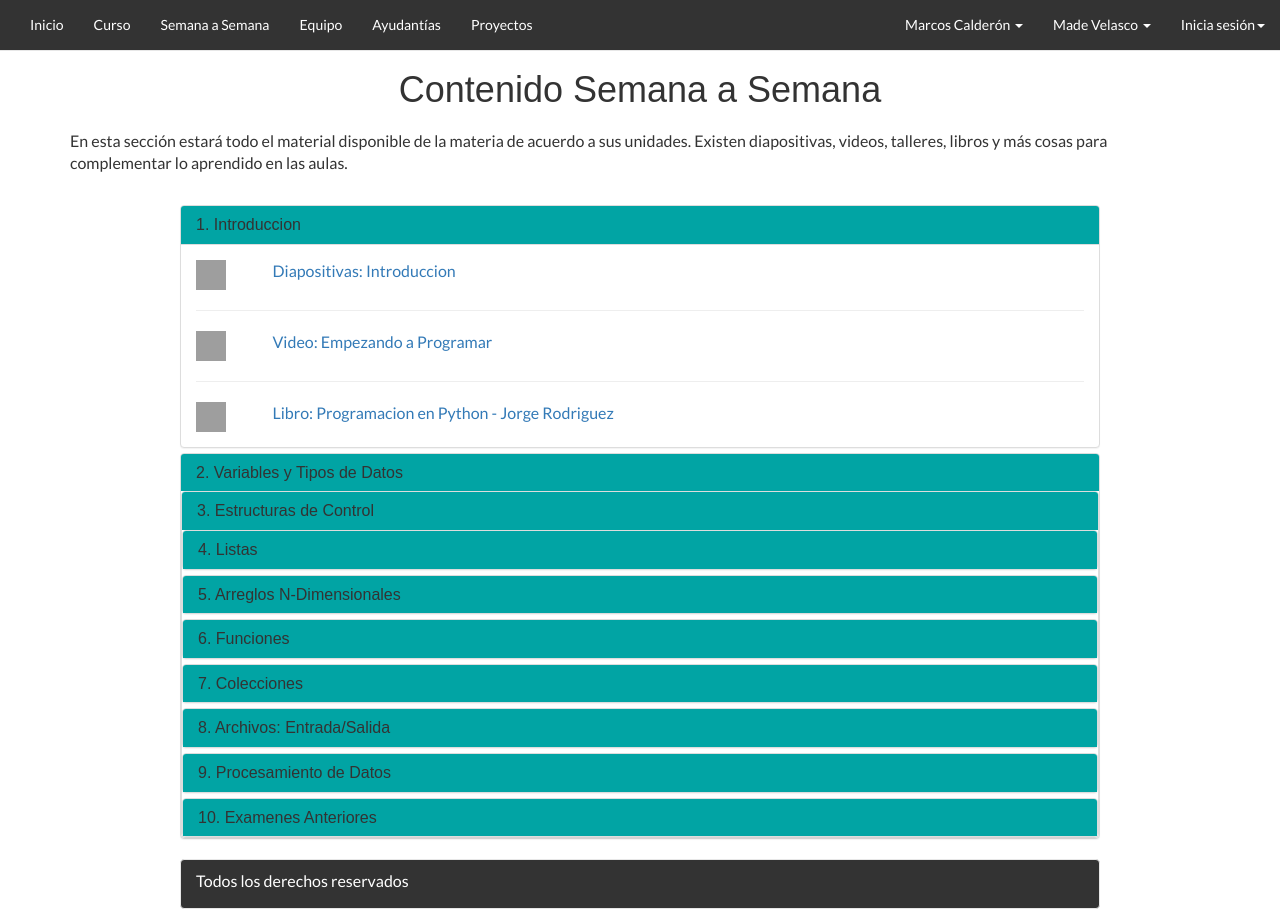
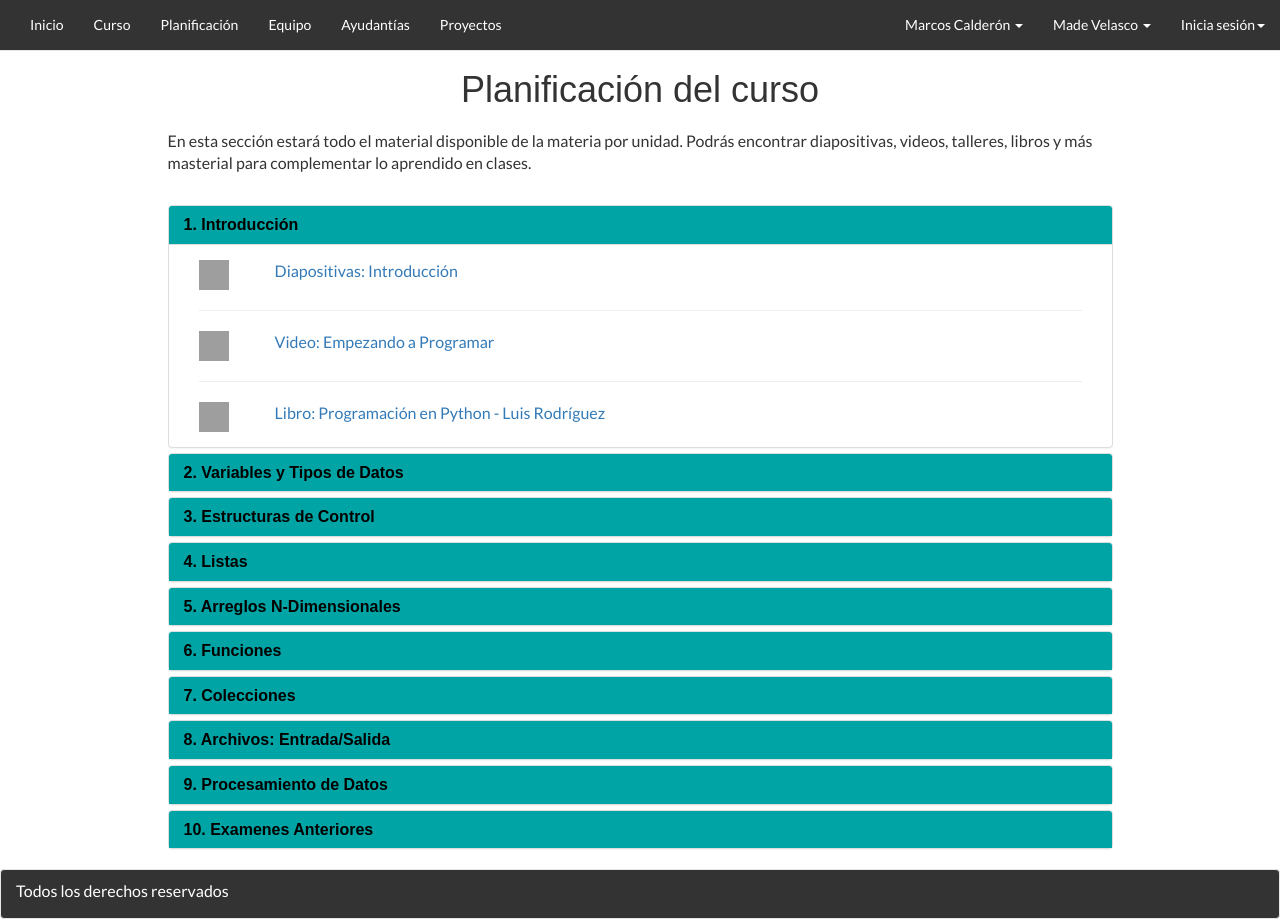
Before and after one commit to madevelascom/fundamentos, a CodeIgniter app: page /database/web/semanas in a window 1280 px wide. Run offline with CodeIgniter, Linux system fonts and the light colour scheme; some web fonts are replaced; grey boxes are pictures that could not be loaded.

Commit message:
Correcciones en Planificación (antes Semana a Semana)

```diff
--- a/application/views/frontend/menu.php
+++ b/application/views/frontend/menu.php
@@ -15,7 +15,7 @@
 			<ul class="nav navbar-nav">
 				<li><a href="<?php echo site_url("web/index"); ?>">Inicio <span class="sr-only">(current)</span></a></li>
 				<li><a href="<?php echo site_url("web/curso"); ?>">Curso</a></li>
-				<li><a href="<?php echo site_url("web/semanas"); ?>">Semana a Semana</a></li>
+				<li><a href="<?php echo site_url("web/semanas"); ?>">Planificación</a></li>
 				<li><a href="<?php echo site_url("web/equipo"); ?>">Equipo</a></li>
 				<li><a href="<?php echo site_url("web/ayudantias"); ?>">Ayudantías</a></li>
 				<li><a href="<?php echo site_url("web/proyectos"); ?>">Proyectos</a></li>
--- a/application/views/frontend/proyectos.php
+++ b/application/views/frontend/proyectos.php
@@ -1,7 +1,7 @@
 <header id="proyectos-header" class="mt-xs-50 mt-md-50 mt-lg-50">
-    <div class="container-fluid">
+    <div class="container">
         <div class="row">
-            <div class="col-lg-12">
+            <div class="col-lg-offset-1 col-lg-10">
                 <h1>Proyectos</h1>
             </div>
         </div>
--- a/application/views/frontend/semanas.php
+++ b/application/views/frontend/semanas.php
@@ -1,29 +1,34 @@
-
-<div class="container pt-70" id = 'semanas'>
-	<h1 class="align-center"> Contenido Semana a Semana </h1>
-	<p class = 'pt-20 curso-desc'>En esta sección estará todo el material disponible de la materia de acuerdo a sus unidades. Existen diapositivas, videos, talleres, libros y más cosas para complementar lo aprendido en las aulas.</p>
-	<div class = 'col-lg-offset-1 col-lg-10'>
-	<div class="panel-group pt-20" id="accordion" role="tablist" aria-multiselectable="true">
+<header id="semanas-header" class="container pt-70">
+	<h1 class="align-center"> Planificación del curso </h1>
+	<div class="row">
+		<div class="col-lg-10 col-lg-offset-1">
+			<p class = 'pt-20 curso-desc'>En esta sección estará todo el material disponible de la materia por unidad. Podrás encontrar diapositivas, videos, talleres, libros y más masterial para complementar lo aprendido en clases.</p>
+		</div>
+	</div>
+</header>
+<section id="semanas-body" class="container pt-20">
+	<div class="row">
+		<div class="col-lg-offset-1 col-lg-10">
+			<div class="panel-group" id="accordion" role="tablist" aria-multiselectable="true">
 				<div class="panel panel-default">
 					<div class="panel-heading" role="tab" id="headingOne">
-				<h4 class="panel-title">
-					<a role="button" data-toggle="collapse" data-parent="#accordion" href="#collapseOne" aria-expanded="true" aria-controls="collapseOne">
-						1. Introduccion
+						<a class="panel-link" role="button" data-toggle="collapse" data-parent="#accordion" href="#collapseOne" aria-expanded="true" aria-controls="collapseOne">
+							<h4 class="panel-title">1. Introducción</h4>
 						</a>
-				</h4>
 					</div>
 					<div id="collapseOne" class="panel-collapse collapse in" role="tabpanel" aria-labelledby="headingOne">
 						<div class="panel-body">
+							<div class="container-fluid">
 								<div class="row">
 									<div class="col-md-1 col-xs-2">
 										<img src="https://cdn3.iconfinder.com/data/icons/token/128/Slides.png" width="30" height="30">
 									</div>
 									<div class="col-md-5 col-xs-10">
-							<a href="<?php echo base_url('public/material fundamentos/Semana a Semana/Semana 1/01 - Introduccion.pptx'); ?>" download> Diapositivas: Introduccion </a>
+										<a href="<?php echo base_url('public/material fundamentos/Semana a Semana/Semana 1/01 - Introduccion.pptx'); ?>" download> Diapositivas: Introducción </a>
 									</div>
 								</div>
 								<hr>
-					<div class='row'>
+								<div class="row">
 									<div class="col-md-1 col-xs-2">
 										<img src="http://icons.iconarchive.com/icons/dtafalonso/android-l/256/Youtube-icon.png" width="30" height="30">
 									</div>
@@ -32,12 +37,13 @@
 									</div>
 								</div>
 								<hr>
-					<div class='row'>
+								<div class="row">
 									<div class="col-md-1 col-xs-2">
 										<img src="https://freeiconshop.com/files/edd/book-flat.png" width="30" height="30">
 									</div>
 									<div class="col-md-5 col-xs-10">
-							<a href="<?php echo base_url('public/material fundamentos/Semana a Semana/Semana 1/texto.pdf'); ?>" download> Libro: Programacion en Python - Jorge Rodriguez </a>
+										<a href="<?php echo base_url('public/material fundamentos/Semana a Semana/Semana 1/texto.pdf'); ?>" download> Libro: Programación en Python - Luis Rodríguez </a>
+									</div>
 								</div>
 							</div>
 						</div>
@@ -45,14 +51,13 @@
 				</div>
 				<div class="panel panel-default">
 					<div class="panel-heading" role="tab" id="headingTwo">
-				<h4 class="panel-title">
-					<a class="collapsed" role="button" data-toggle="collapse" data-parent="#accordion" href="#collapseTwo" aria-expanded="false" aria-controls="collapseTwo">
-						2. Variables y Tipos de Datos
+						<a class="collapsed panel-link" role="button" data-toggle="collapse" data-parent="#accordion" href="#collapseTwo" aria-expanded="false" aria-controls="collapseTwo">
+							<h4 class="panel-title">2. Variables y Tipos de Datos</h4>
 						</a>
-				</h4>
 					</div>
 					<div id="collapseTwo" class="panel-collapse collapse" role="tabpanel" aria-labelledby="headingTwo">
 						<div class="panel-body">
+							<div class="container-fluid">
 								<div class="row">
 									<div class="col-md-1 col-xs-2">
 										<img src="https://cdn3.iconfinder.com/data/icons/token/128/Slides.png" width="30" height="30">
@@ -67,7 +72,7 @@
 										<img src="https://cdn3.iconfinder.com/data/icons/token/128/Slides.png" width="30" height="30">
 									</div>
 									<div class="col-md-5 col-xs-10">
-							<a href="<?php echo base_url('public/material fundamentos/Semana a Semana/Semana 2/03 - Manejo de texto.pdf'); ?> download> Diapositivas: Manejo de Texto </a>
+										<a href="<?php echo base_url('public/material fundamentos/Semana a Semana/Semana 2/03 - Manejo de texto.pdf'); ?>" download> Diapositivas: Manejo de Texto </a>
 									</div>
 								</div>
 								<hr>
@@ -91,16 +96,16 @@
 							</div>
 						</div>
 					</div>
+				</div>
 				<div class="panel panel-default">
 					<div class="panel-heading" role="tab" id="headingThree">
-				<h4 class="panel-title">
-					<a class="collapsed" role="button" data-toggle="collapse" data-parent="#accordion" href="#collapseThree" aria-expanded="false" aria-controls="collapseThree">
-						3. Estructuras de Control
+						<a class="collapsed panel-link" role="button" data-toggle="collapse" data-parent="#accordion" href="#collapseThree" aria-expanded="false" aria-controls="collapseThree">
+							<h4 class="panel-title">3. Estructuras de Control</h4>
 						</a>
-				</h4>
 					</div>
 					<div id="collapseThree" class="panel-collapse collapse" role="tabpanel" aria-labelledby="headingThree">
 						<div class="panel-body">
+							<div class="container-fluid">
 								<div class="row">
 									<div class="col-md-1 col-xs-2">
 										<img src="https://cdn3.iconfinder.com/data/icons/token/128/Slides.png" width="30" height="30">
@@ -115,7 +120,7 @@
 										<img src="https://cdn3.iconfinder.com/data/icons/token/128/Slides.png" width="30" height="30">
 									</div>
 									<div class="col-md-5 col-xs-10">
-							<a href="<?php echo base_url('public/material fundamentos/Semana a Semana/Semana 3/05 - Lazos.pdf');?> download> Diapositivas: Lazos </a>
+										<a href="<?php echo base_url('public/material fundamentos/Semana a Semana/Semana 3/05 - Lazos.pdf');?>" download> Diapositivas: Lazos </a>
 									</div>
 								</div>
 								<hr>
@@ -139,16 +144,16 @@
 							</div>
 						</div>
 					</div>
+				</div>
 				<div class="panel panel-default">
 					<div class="panel-heading" role="tab" id="headingFour">
-				<h4 class="panel-title">
-					<a class="collapsed" role="button" data-toggle="collapse" data-parent="#accordion" href="#collapseFour" aria-expanded="false" aria-controls="collapseFour">
-						4. Listas
+						<a class="collapsed panel-link" role="button" data-toggle="collapse" data-parent="#accordion" href="#collapseFour" aria-expanded="false" aria-controls="collapseFour">
+							<h4 class="panel-title">4. Listas</h4>
 						</a>
-				</h4>
 					</div>
 					<div id="collapseFour" class="panel-collapse collapse" role="tabpanel" aria-labelledby="headingFour">
 						<div class="panel-body">
+							<div class="container-fluid">
 								<div class="row">
 									<div class="col-md-1 col-xs-2">
 										<img src="https://cdn3.iconfinder.com/data/icons/token/128/Slides.png" width="30" height="30">
@@ -196,16 +201,16 @@
 							</div>
 						</div>
 					</div>
+				</div>
 				<div class="panel panel-default">
 					<div class="panel-heading" role="tab" id="headingFive">
-				<h4 class="panel-title">
-					<a class="collapsed" role="button" data-toggle="collapse" data-parent="#accordion" href="#collapseFive" aria-expanded="false" aria-controls="collapseFive">
-						5. Arreglos N-Dimensionales
+						<a class="collapsed panel-link" role="button" data-toggle="collapse" data-parent="#accordion" href="#collapseFive" aria-expanded="false" aria-controls="collapseFive">
+							<h4 class="panel-title">5. Arreglos N-Dimensionales</h4>
 						</a>
-				</h4>
 					</div>
 					<div id="collapseFive" class="panel-collapse collapse" role="tabpanel" aria-labelledby="headingFive">
 						<div class="panel-body">
+							<div class="container-fluid">
 								<div class="row">
 									<div class="col-md-1 col-xs-2">
 										<img src="https://cdn3.iconfinder.com/data/icons/token/128/Slides.png" width="30" height="30">
@@ -271,16 +276,16 @@
 							</div>
 						</div>
 					</div>
+				</div>
 				<div class="panel panel-default">
 					<div class="panel-heading" role="tab" id="headingSix">
-				<h4 class="panel-title">
-					<a class="collapsed" role="button" data-toggle="collapse" data-parent="#accordion" href="#collapseSix" aria-expanded="false" aria-controls="collapseSix">
-						6. Funciones
+						<a class="collapsed panel-link" role="button" data-toggle="collapse" data-parent="#accordion" href="#collapseSix" aria-expanded="false" aria-controls="collapseSix">
+							<h4 class="panel-title">6. Funciones</h4>
 						</a>
-				</h4>
 					</div>
 					<div id="collapseSix" class="panel-collapse collapse" role="tabpanel" aria-labelledby="headingSix">
 						<div class="panel-body">
+							<div class="container-fluid">
 								<div class="row">
 									<div class="col-md-1 col-xs-2">
 										<img src="https://cdn3.iconfinder.com/data/icons/token/128/Slides.png" width="30" height="30">
@@ -319,13 +324,12 @@
 							</div>
 						</div>
 					</div>
+				</div>
 				<div class="panel panel-default">
 					<div class="panel-heading" role="tab" id="headingSeven">
-				<h4 class="panel-title">
-					<a class="collapsed" role="button" data-toggle="collapse" data-parent="#accordion" href="#collapseSeven" aria-expanded="false" aria-controls="collapseSeven">
-						7. Colecciones
+						<a class="collapsed panel-link" role="button" data-toggle="collapse" data-parent="#accordion" href="#collapseSeven" aria-expanded="false" aria-controls="collapseSeven">
+							<h4 class="panel-title">7. Colecciones</h4>
 						</a>
-				</h4>
 					</div>
 					<div id="collapseSeven" class="panel-collapse collapse" role="tabpanel" aria-labelledby="headingSeven">
 						<div class="panel-body">
@@ -378,11 +382,9 @@
 				</div>
 				<div class="panel panel-default">
 					<div class="panel-heading" role="tab" id="headingEight">
-				<h4 class="panel-title">
-					<a class="collapsed" role="button" data-toggle="collapse" data-parent="#accordion" href="#collapseEight" aria-expanded="false" aria-controls="collapseEight">
-						8. Archivos: Entrada/Salida
+						<a class="collapsed panel-link" role="button" data-toggle="collapse" data-parent="#accordion" href="#collapseEight" aria-expanded="false" aria-controls="collapseEight">
+							<h4 class="panel-title">8. Archivos: Entrada/Salida</h4>
 						</a>
-				</h4>
 					</div>
 					<div id="collapseEight" class="panel-collapse collapse" role="tabpanel" aria-labelledby="headingEight">
 						<div class="panel-body">
@@ -435,11 +437,9 @@
 				</div>
 				<div class="panel panel-default">
 					<div class="panel-heading" role="tab" id="headingNine">
-				<h4 class="panel-title">
-					<a class="collapsed" role="button" data-toggle="collapse" data-parent="#accordion" href="#collapseNine" aria-expanded="false" aria-controls="collapseNine">
-						9. Procesamiento de Datos
+						<a class="collapsed panel-link" role="button" data-toggle="collapse" data-parent="#accordion" href="#collapseNine" aria-expanded="false" aria-controls="collapseNine">
+							<h4 class="panel-title">9. Procesamiento de Datos</h4>
 						</a>
-				</h4>
 					</div>
 					<div id="collapseNine" class="panel-collapse collapse" role="tabpanel" aria-labelledby="headingNine">
 						<div class="panel-body">
@@ -474,11 +474,9 @@
 				</div>
 				<div class="panel panel-default">
 					<div class="panel-heading" role="tab" id="headingTen">
-				<h4 class="panel-title">
-					<a class="collapsed" role="button" data-toggle="collapse" data-parent="#accordion" href="#collapseTen" aria-expanded="false" aria-controls="collapseTen">
-						10. Examenes Anteriores
+						<a class="collapsed panel-link" role="button" data-toggle="collapse" data-parent="#accordion" href="#collapseTen" aria-expanded="false" aria-controls="collapseTen">
+							<h4 class="panel-title">10. Examenes Anteriores</h4>
 						</a>
-				</h4>
 					</div>
 					<div id="collapseTen" class="panel-collapse collapse" role="tabpanel" aria-labelledby="headingTen">
 						<div class="panel-body">
@@ -512,6 +510,6 @@
 					</div>
 				</div>
 			</div>
-
 		</div>
 	</div>
+</section>
--- a/public/frontend/css/ivan.css
+++ b/public/frontend/css/ivan.css
@@ -230,6 +230,26 @@ html, body {
 	padding-bottom: 0;
 }
 
+/**
+ * ========================================
+ * PROYECTOS
+ * ========================================
+ */
+
+/* ===BODY=== */
+#semanas-body .panel-title{
+	font-weight: bold;
+}
+#semanas-body .panel-link, #semanas-body .panel-link:visited{
+	color: #000;
+	transition: all 0.25s;
+}
+#semanas-body .panel-link:hover, #semanas-body .panel-link:focus{
+	color: #fff;
+	text-decoration: none;
+	transition: all 0.15s;
+}
+
 
 /**
  * ========================================
```
Lines whose indentation alone changed are shown as unchanged.
